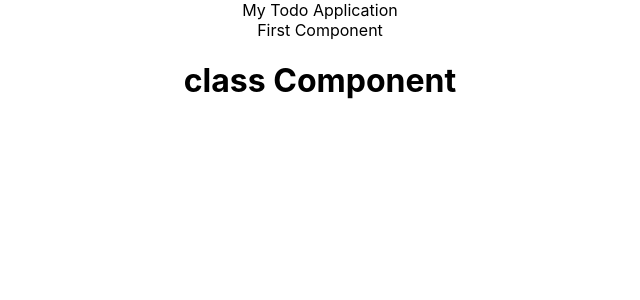
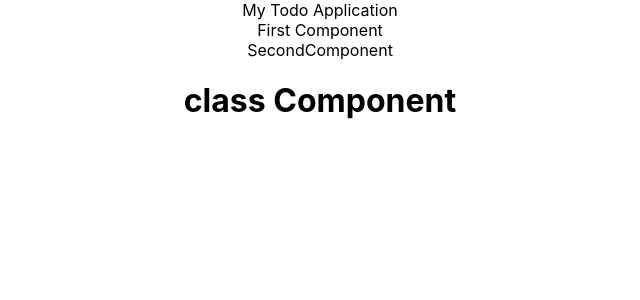
Before and after one commit to za1377/react, a React (Create React App) app in the folder front/: page / in a window 1280 px wide. Shown: the top 300 px of the page, without its empty margins (320-960 px from the left). Built offline with nearby package versions, Linux system fonts and the light colour scheme.

Commit message:
all change

```diff
--- a/front/src/App.js
+++ b/front/src/App.js
@@ -1,13 +1,10 @@
 import './App.css';
-import FirstComponent from './components/learning-example/Firstcomponent';
-import ThirdComponent from './components/learning-example/ThirdComponent';
+import LearningComponent from './components/learning-example/LearningComponent';
 
 function App() {
   return (
     <div className="App">
-      My Todo Application
-      <FirstComponent></FirstComponent>
-      <ThirdComponent></ThirdComponent>
+      <LearningComponent></LearningComponent>
     </div>
   );
 }
--- a/front/src/components/learning-example/Firstcomponent.jsx
+++ b/front/src/components/learning-example/Firstcomponent.jsx
@@ -3,3 +3,9 @@ export default function FirstComponent(){
       <div>First Component</div>
     );
   }
+
+export function SecondComponent() {
+  return(
+    <div>SecondComponent</div>
+  );
+}
--- /dev/null
+++ b/front/src/components/learning-example/LearningComponent.jsx
@@ -0,0 +1,14 @@
+import { SecondComponent } from "./Firstcomponent";
+import FirstComponent from "./Firstcomponent";
+import ThirdComponent from "./ThirdComponent";
+
+export default function LearningComponent() {
+    return (
+      <div className="App">
+        My Todo Application
+        <FirstComponent></FirstComponent>
+        <SecondComponent></SecondComponent>
+        <ThirdComponent></ThirdComponent>
+      </div>
+    );
+  }
```
Also changed, not shown: 1 other file (tests, documents, lock files or other folders).
